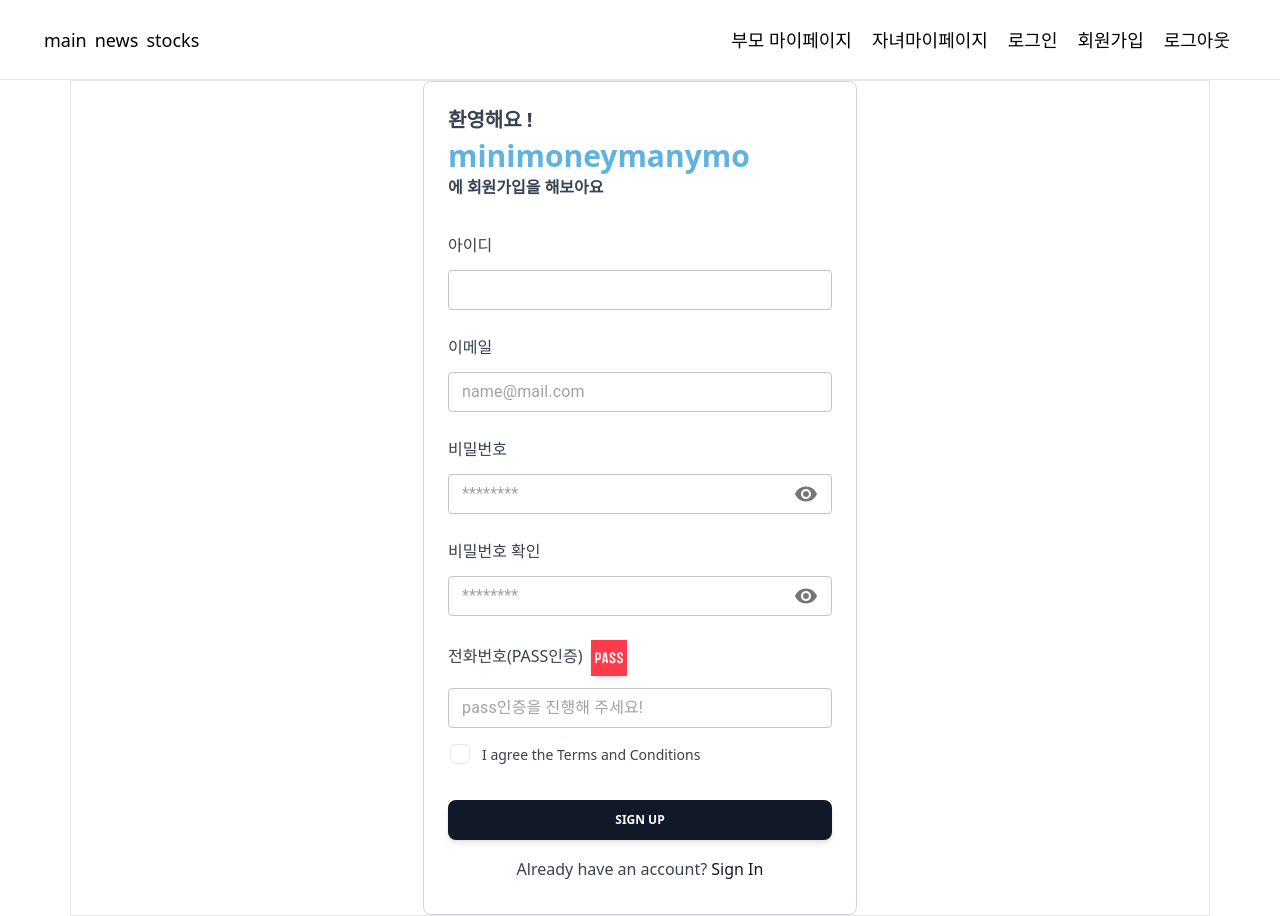
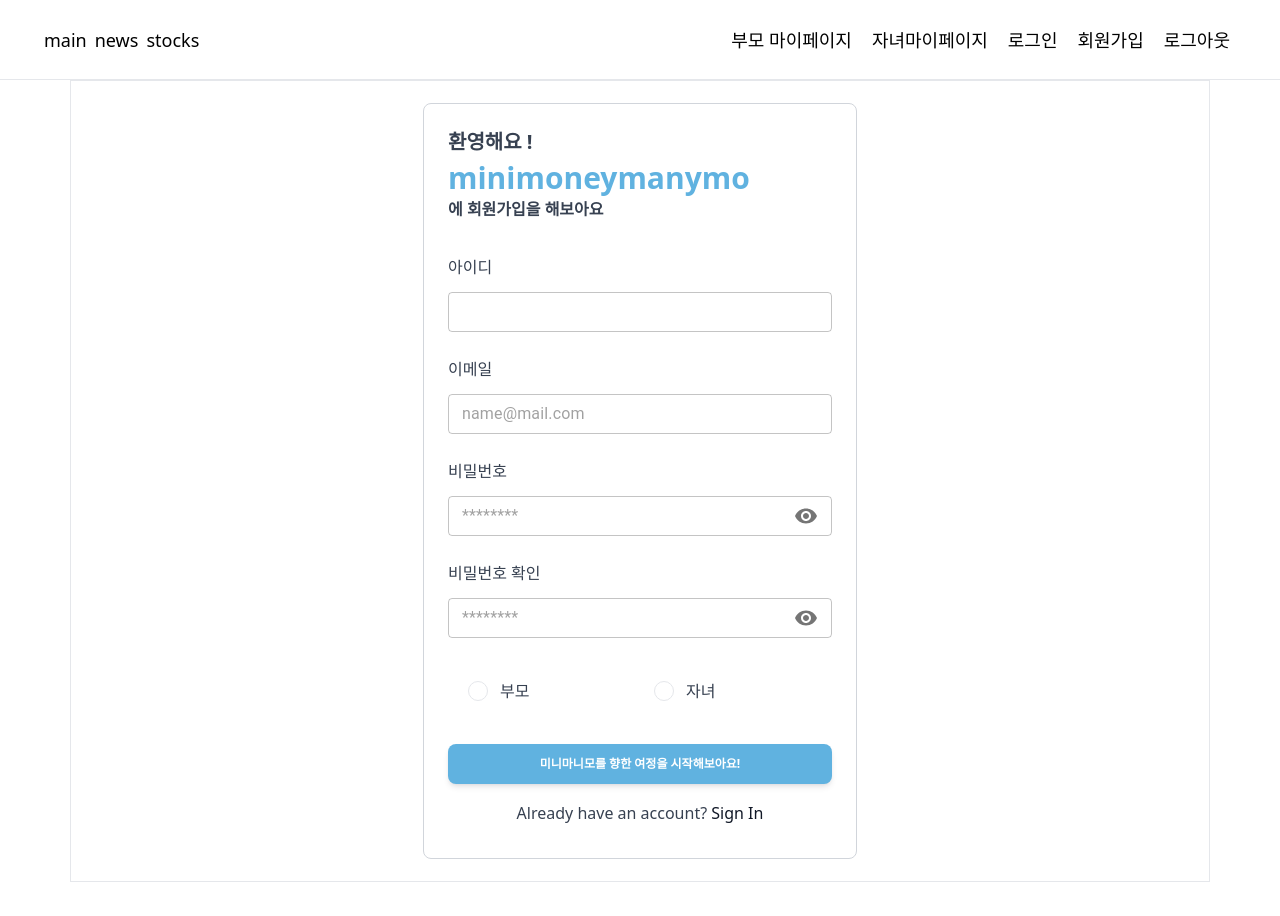
Before and after one commit to minimoneymanymo/minimoneymanymo, a React (Vite) app in the folder FE/minimoneymanymo/: page /sign-up in a window 1280 px wide. After the commit the page ends 882 px from the top, so only its background shows below. Built offline with nearby package versions, Linux system fonts and the light colour scheme.

Commit message:
feat: 회원가입페이지v1

```diff
--- a/FE/minimoneymanymo/src/components/signuppage/SimpleRegistrationForm.tsx
+++ b/FE/minimoneymanymo/src/components/signuppage/SimpleRegistrationForm.tsx
@@ -1,35 +1,64 @@
-import { useState } from 'react';
-import { Card, Checkbox, Button, Typography } from "@material-tailwind/react";
-import { Visibility, VisibilityOff } from '@mui/icons-material';
-import { IconButton, InputAdornment, TextField } from '@mui/material';
-import passLogo from '../../assets/signin/image.png';
+import {useState} from "react"
+import {
+  Card,
+  Checkbox,
+  Button,
+  Typography,
+  Radio,
+  List,
+  ListItem,
+  ListItemPrefix,
+} from "@material-tailwind/react"
+import {Visibility, VisibilityOff} from "@mui/icons-material"
+import {
+  IconButton,
+  InputAdornment,
+  TextField,
+  RadioGroup,
+  FormControlLabel,
+  FormControl,
+  FormLabel,
+} from "@mui/material"
+
+import passLogo from "../../assets/signin/image.png"
 
 export function SimpleRegistrationForm() {
-  const [showPassword, setShowPassword] = useState(false);
-  const [showConfirmPassword, setShowConfirmPassword] = useState(false);
-  const [showPhonePassword, setShowPhonePassword] = useState(false);
-  const [hoverPassword, setHoverPassword] = useState(false);
-  const [hoverConfirmPassword, setHoverConfirmPassword] = useState(false);
-  const [hoverPhonePassword, setHoverPhonePassword] = useState(false);
+  const [showPassword, setShowPassword] = useState(false)
+  const [showConfirmPassword, setShowConfirmPassword] = useState(false)
+  const [showPhonePassword, setShowPhonePassword] = useState(false)
+  const [hoverPassword, setHoverPassword] = useState(false)
+  const [hoverConfirmPassword, setHoverConfirmPassword] = useState(false)
+  const [hoverPhonePassword, setHoverPhonePassword] = useState(false)
 
-  const [placeholderText, setPlaceholderText] = useState('pass인증을 진행해 주세요!'); // 상태로 placeholder 관리
+  const [role, setRole] = useState<number | null>(null) // Initialize with null or default value
+
+  const handleRoleChange = (event: React.ChangeEvent<HTMLInputElement>) => {
+    setRole(Number(event.target.value)) // Update role based on selected radio button
+  }
+
+  const [placeholderText, setPlaceholderText] =
+    useState("pass인증을 진행해 주세요!") // 상태로 placeholder 관리
 
   // 조건에 따라 placeholder를 변경하는 함수 (예시)
   const updatePlaceholder = (newPlaceholder: string) => {
-    setPlaceholderText(newPlaceholder);
-  };
+    setPlaceholderText(newPlaceholder)
+  }
 
-
-
-  const handleClickShowPassword = () => setShowPassword(!showPassword);
-  const handleClickShowConfirmPassword = () => setShowConfirmPassword(!showConfirmPassword);
-  const handleClickShowPhonePassword = () => setShowPhonePassword(!showPhonePassword);
+  const handleClickShowPassword = () => setShowPassword(!showPassword)
+  const handleClickShowConfirmPassword = () =>
+    setShowConfirmPassword(!showConfirmPassword)
+  const handleClickShowPhonePassword = () =>
+    setShowPhonePassword(!showPhonePassword)
   const handleMouseDownPassword = (event: React.MouseEvent) => {
-    event.preventDefault();
-  };
+    event.preventDefault()
+  }
 
   return (
-    <Card color="transparent" shadow={false} className="p-6 rounded-lg border border-gray-300">
+    <Card
+      color="transparent"
+      shadow={false}
+      className="p-6 rounded-lg border border-gray-300"
+    >
       <Typography variant="h5" color="blue-gray">
         환영해요 !
       </Typography>
@@ -64,7 +93,7 @@ export function SimpleRegistrationForm() {
             비밀번호
           </Typography>
           <TextField
-            type={hoverPassword ? 'text' : (showPassword ? 'text' : 'password')}
+            type={hoverPassword ? "text" : showPassword ? "text" : "password"}
             fullWidth
             variant="outlined"
             size="small"
@@ -79,9 +108,13 @@ export function SimpleRegistrationForm() {
                     onMouseEnter={() => setHoverPassword(true)}
                     onMouseLeave={() => setHoverPassword(false)}
                     onMouseDown={handleMouseDownPassword}
-                    sx={{ padding: 0 }} // Remove extra padding
+                    sx={{padding: 0}} // Remove extra padding
                   >
-                    {showPassword || hoverPassword ? <VisibilityOff /> : <Visibility />}
+                    {showPassword || hoverPassword ? (
+                      <VisibilityOff />
+                    ) : (
+                      <Visibility />
+                    )}
                   </IconButton>
                 </InputAdornment>
               ),
@@ -91,7 +124,13 @@ export function SimpleRegistrationForm() {
             비밀번호 확인
           </Typography>
           <TextField
-            type={hoverConfirmPassword ? 'text' : (showConfirmPassword ? 'text' : 'password')}
+            type={
+              hoverConfirmPassword
+                ? "text"
+                : showConfirmPassword
+                  ? "text"
+                  : "password"
+            }
             fullWidth
             variant="outlined"
             size="small"
@@ -106,21 +145,87 @@ export function SimpleRegistrationForm() {
                     onMouseEnter={() => setHoverConfirmPassword(true)}
                     onMouseLeave={() => setHoverConfirmPassword(false)}
                     onMouseDown={handleMouseDownPassword}
-                    sx={{ padding: 0 }} // Remove extra padding
+                    sx={{padding: 0}} // Remove extra padding
                   >
-                    {showConfirmPassword || hoverConfirmPassword ? <VisibilityOff /> : <Visibility />}
+                    {showConfirmPassword || hoverConfirmPassword ? (
+                      <VisibilityOff />
+                    ) : (
+                      <Visibility />
+                    )}
                   </IconButton>
                 </InputAdornment>
               ),
             }}
           />
+          <Card className="w-full max-w-[24rem] shadow-none">
+            <List className="flex-row">
+              <ListItem className="p-0">
+                <label
+                  htmlFor="horizontal-list-react"
+                  className="flex w-full cursor-pointer items-center px-3 py-2"
+                >
+                  <ListItemPrefix className="mr-3">
+                    <Radio
+                      name="horizontal-list"
+                      id="horizontal-list-react"
+                      value="0" // Set value for role 0
+                      checked={role === 0}
+                      onChange={handleRoleChange}
+                      ripple={false}
+                      className="hover:before:opacity-0"
+                      containerProps={{
+                        className: "p-0",
+                      }}
+                    />
+                  </ListItemPrefix>
+                  <Typography
+                    color="blue-gray"
+                    className="font-medium text-blue-gray-400"
+                  >
+                    부모
+                  </Typography>
+                </label>
+              </ListItem>
+              <ListItem className="p-0">
+                <label
+                  htmlFor="horizontal-list-vue"
+                  className="flex w-full cursor-pointer items-center px-3 py-2"
+                >
+                  <ListItemPrefix className="mr-3">
+                    <Radio
+                      name="horizontal-list"
+                      id="horizontal-list-vue"
+                      value="1" // Set value for role 1
+                      checked={role === 1}
+                      onChange={handleRoleChange}
+                      ripple={false}
+                      className="hover:before:opacity-0"
+                      containerProps={{
+                        className: "p-0",
+                      }}
+                    />
+                  </ListItemPrefix>
+                  <Typography
+                    color="blue-gray"
+                    className="font-medium text-blue-gray-400"
+                  >
+                    자녀
+                  </Typography>
+                </label>
+              </ListItem>
+            </List>
+          </Card>
+
+          {role === 0 && ( //부모부분은 여기에 입력
+            <>
               <Typography variant="h7" color="blue-gray" className="-mb-3">
-            전화번호(PASS인증)
+                전화번호(PASS인증 부모부분)
                 <Button
                   className="ml-2 p-0" // 이미지와 버튼 간의 간격 조절
-                style={{ minWidth: 'auto', padding: 0 }} // 버튼의 최소 너비와 패딩 설정
+                  style={{minWidth: "auto", padding: 0}} // 버튼의 최소 너비와 패딩 설정
                 >
-                <img src={passLogo} alt="Logo" className="w-9 h-9 " /> {/* 버튼 안에 이미지 추가 및 크기 설정 */}
+                  <img src={passLogo} alt="Logo" className="w-9 h-9 " />{" "}
+                  {/* 버튼 안에 이미지 추가 및 크기 설정 */}
                 </Button>
               </Typography>
               <TextField
@@ -133,28 +238,37 @@ export function SimpleRegistrationForm() {
                   readOnly: true, // 사용자 입력을 방지
                 }}
               />
+            </>
+          )}
 
+          {role === 1 && ( // 자녀부분은 여기에 입력
+            <>
+              <Typography variant="h7" color="blue-gray" className="-mb-3">
+                부모님 번호를 입력해 주세요
+              </Typography>
+              <TextField
+                fullWidth
+                variant="outlined"
+                size="small"
+                placeholder="010-0000-0000"
+                className="!border-t-blue-gray-200 focus:!border-t-gray-900"
+              />
+              <Typography variant="h7" color="blue-gray" className="-mb-3">
+                생일을 입력해 주세요
+              </Typography>
+              <TextField
+                fullWidth
+                variant="outlined"
+                size="small"
+                placeholder="YYYYMMDD"
+                className="!border-t-blue-gray-200 focus:!border-t-gray-900"
+              />
+            </>
+          )}
         </div>
-        <Checkbox
-          label={
-            <Typography
-              variant="small"
-              color="gray"
-              className="flex items-center font-normal"
-            >
-              I agree the
-              <a
-                href="#"
-                className="font-medium transition-colors hover:text-gray-900"
-              >
-                &nbsp;Terms and Conditions
-              </a>
-            </Typography>
-          }
-          containerProps={{ className: "-ml-2.5" }}
-        />
-        <Button className="mt-6" fullWidth>
-          Sign Up
+
+        <Button className="mt-6 bg-primary-m1" fullWidth>
+          미니마니모를 향한 여정을 시작해보아요!
         </Button>
         <Typography color="gray" className="mt-4 text-center font-normal">
           Already have an account?{" "}
@@ -164,7 +278,7 @@ export function SimpleRegistrationForm() {
         </Typography>
       </form>
     </Card>
-  );
+  )
 }
 
-export default SimpleRegistrationForm;
+export default SimpleRegistrationForm
```
Lines whose indentation alone changed are shown as unchanged.
